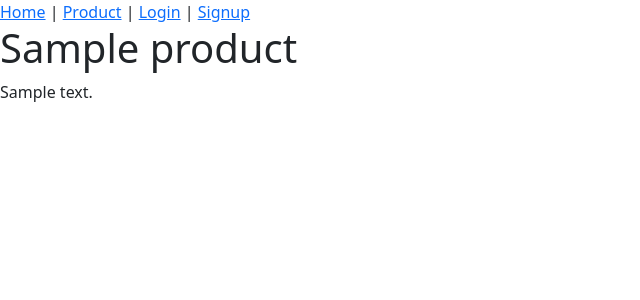
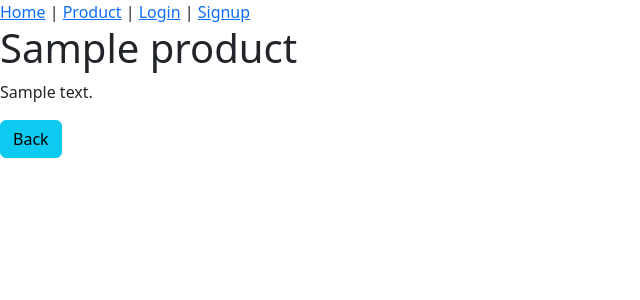
Before and after one commit to sinalalebakhsh/OnlineShope, a Django app: page /products/1/ in a window 1280 px wide. Shown: the top 300 px of the page, without its empty margins (0-640 px from the left). Run offline with Django 5.2, Linux system fonts and the light colour scheme; tables that the repository leaves empty hold one stand-in row (values such as "Sample post"); parts of the project's set-up code (start-up, migrations or seed data) failed here and were passed over.

Commit message:
Add All Changes

```diff
--- a/products/templates/products/product_detail.html
+++ b/products/templates/products/product_detail.html
@@ -7,4 +7,5 @@
 {% block content %}
     <h1>{{ product.title }}</h1>
     <p>{{ product.description}}</p>
+    <a href="/products/" class="btn btn-info">Back</a>
 {% endblock %}
```
